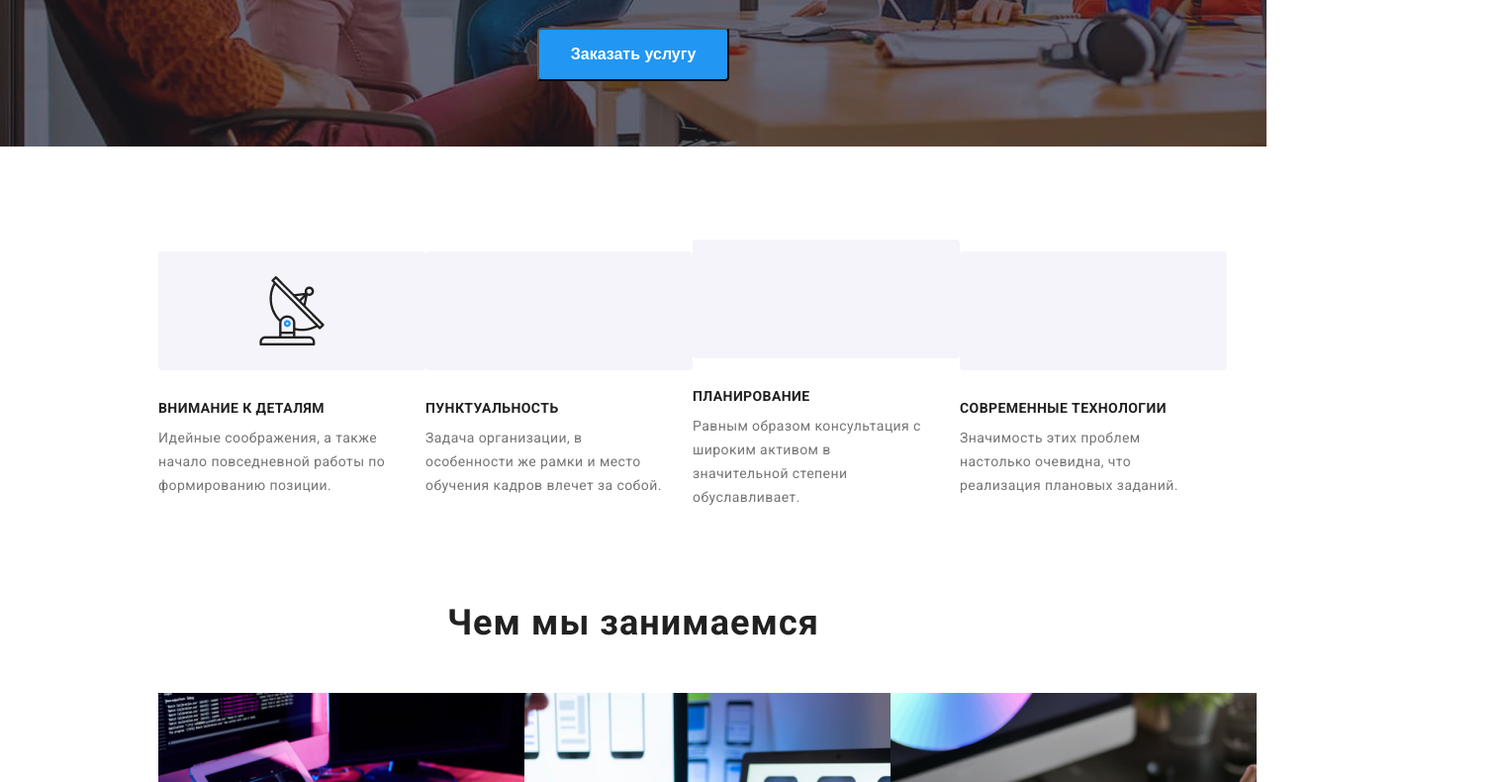
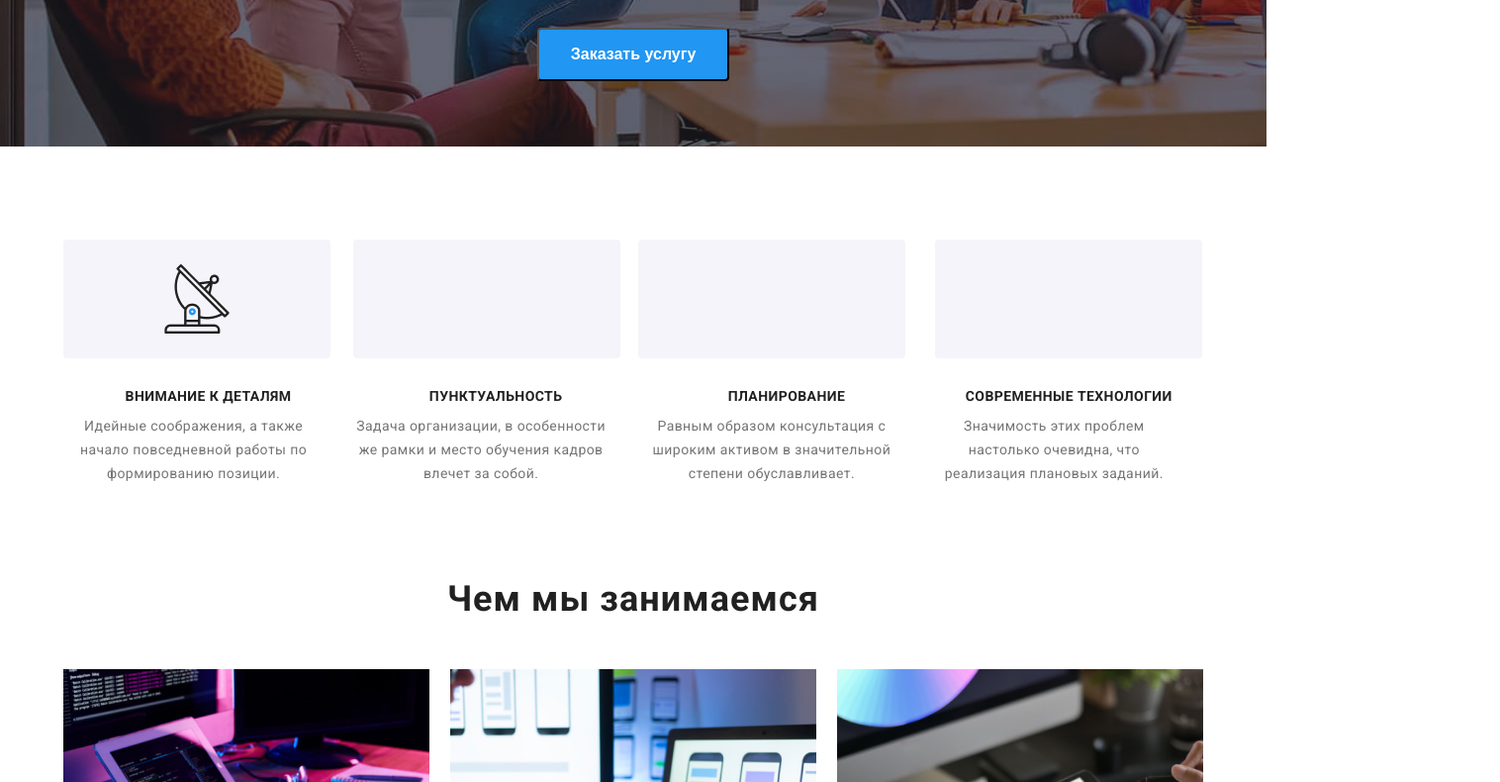
Before and after one commit to Martha-K/goit-markup-hw-06, a plain HTML site: page index.html in a window 1280 px wide. Shown: the part 532-1322 px from the top of the page at 99% size, 1516 px wide, since content can reach past the window. Drawn offline with Linux system fonts and the light colour scheme.

Commit message:
fixed margins

```diff
--- a/css/styles.css
+++ b/css/styles.css
@@ -18,9 +18,11 @@ ul {
 .container {
   margin-left: auto;
   margin-right: auto;
-  width: 75%;
+  width: 90%;
   padding-left: 15px;
   padding-right: 15px;
+  justify-content: center;
+  text-align: center;
 }
 
 .navigation {
@@ -416,6 +418,7 @@ textarea {
   font-size: 36px;
   line-height: 42px;
   text-align: center;
+
   letter-spacing: 0.03em;
   margin-bottom: 50px;
 }
@@ -423,6 +426,7 @@ textarea {
 .team {
   display: inline-flex;
 justify-content: center;
+text-align: center;
 }
 
 .team-member {
```
